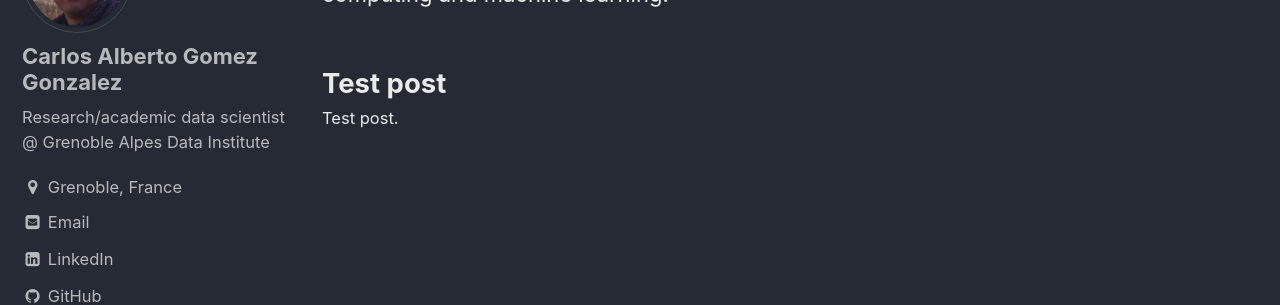
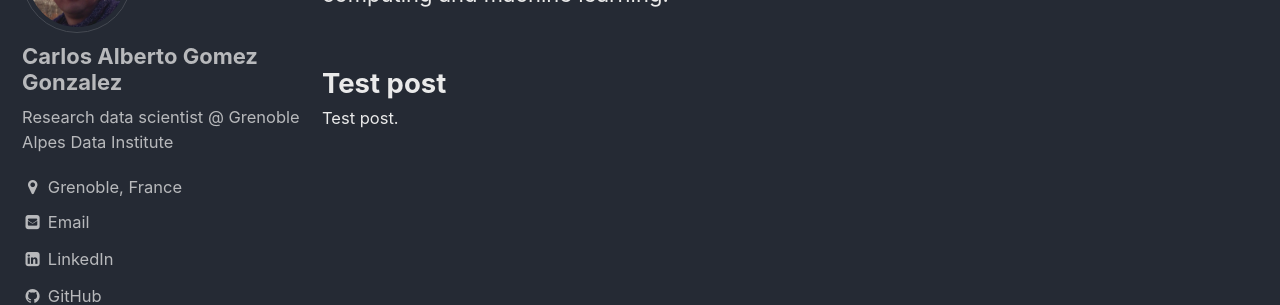
Before and after one commit to carlos-gg/carlos-gg.github.io, a Jekyll site: the page built from _pages/blog.md, in a window 1280 px wide. Shown: the part 434-739 px from the top of the page. Built offline with Jekyll 4.4.1, drawn with Linux system fonts in a browser that asks for light colours.

Commit message:
no message

```diff
--- a/_config.yml
+++ b/_config.yml
@@ -32,7 +32,7 @@ analytics:
 author:
   name             : "Carlos Alberto Gomez Gonzalez"
   avatar           : "/assets/images/bio-photo.jpg"
-  bio              : "Research/academic data scientist @ Grenoble Alpes Data Institute"
+  bio              : "Research data scientist @ Grenoble Alpes Data Institute"
   email            : carlosgg33@gmail.com
   uri              : #"https://carlgogo.github.io"
   location         : "Grenoble, France"
```
